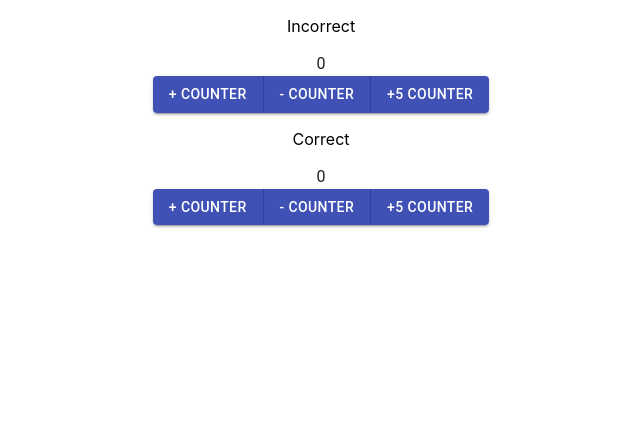
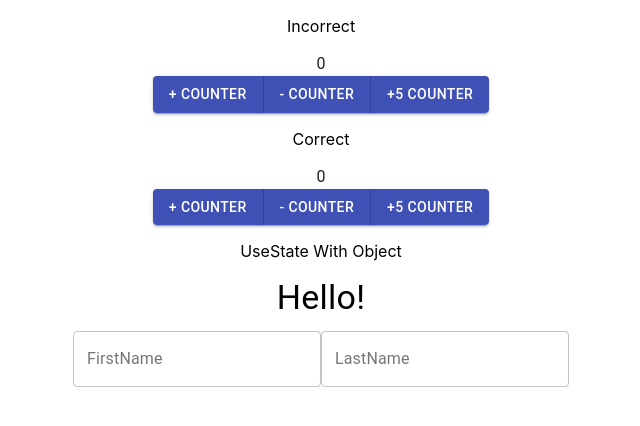
Before and after one commit to DhruvChavda/understanding-hooks, a React (Create React App) app: page / in a window 1280 px wide. Shown: the top 426 px of the page, without its empty margins (319-959 px from the left). Built offline with nearby package versions, Linux system fonts and the light colour scheme.

Commit message:
Us3 added!

```diff
--- a/src/App.js
+++ b/src/App.js
@@ -1,6 +1,7 @@
 import "./App.css";
 import Us1 from "./useStateExamples/Us1";
 import Us2 from "./useStateExamples/Us2";
+import Us3 from "./useStateExamples/Us3";
 
 function App() {
   return (
@@ -9,6 +10,8 @@ function App() {
       <Us1 />
       <p>Correct</p>
       <Us2/>
+      <p>UseState With Object</p>
+      <Us3/>
     </div>
   );
 }
--- /dev/null
+++ b/src/useStateExamples/Us3.js
@@ -0,0 +1,41 @@
+import React, { useState } from "react";
+import { TextField, Typography } from "@material-ui/core";
+
+// UseState on Object
+// Spread Operator is used to keep previous values and update any value
+
+function Us3() {
+  const [name, setName] = useState({ fname: "", lname: "" });
+
+  function fchange(event) {
+    return setName({ ...name, fname: event.target.value });
+  }
+
+  function lchange(event) {
+    return setName({ ...name, lname: event.target.value });
+  }
+
+  return (
+    <React.Fragment>
+      <Typography variant="h4" gutterBottom>
+        Hello! {name.fname} {name.lname}
+      </Typography>
+      <form>
+        <TextField
+          id="Fname"
+          variant="outlined"
+          label="FirstName"
+          onChange={fchange}
+        />
+        <TextField
+          id="Lname"
+          variant="outlined"
+          label="LastName"
+          onChange={lchange}
+        />
+      </form>
+    </React.Fragment>
+  );
+}
+
+export default Us3;
```
